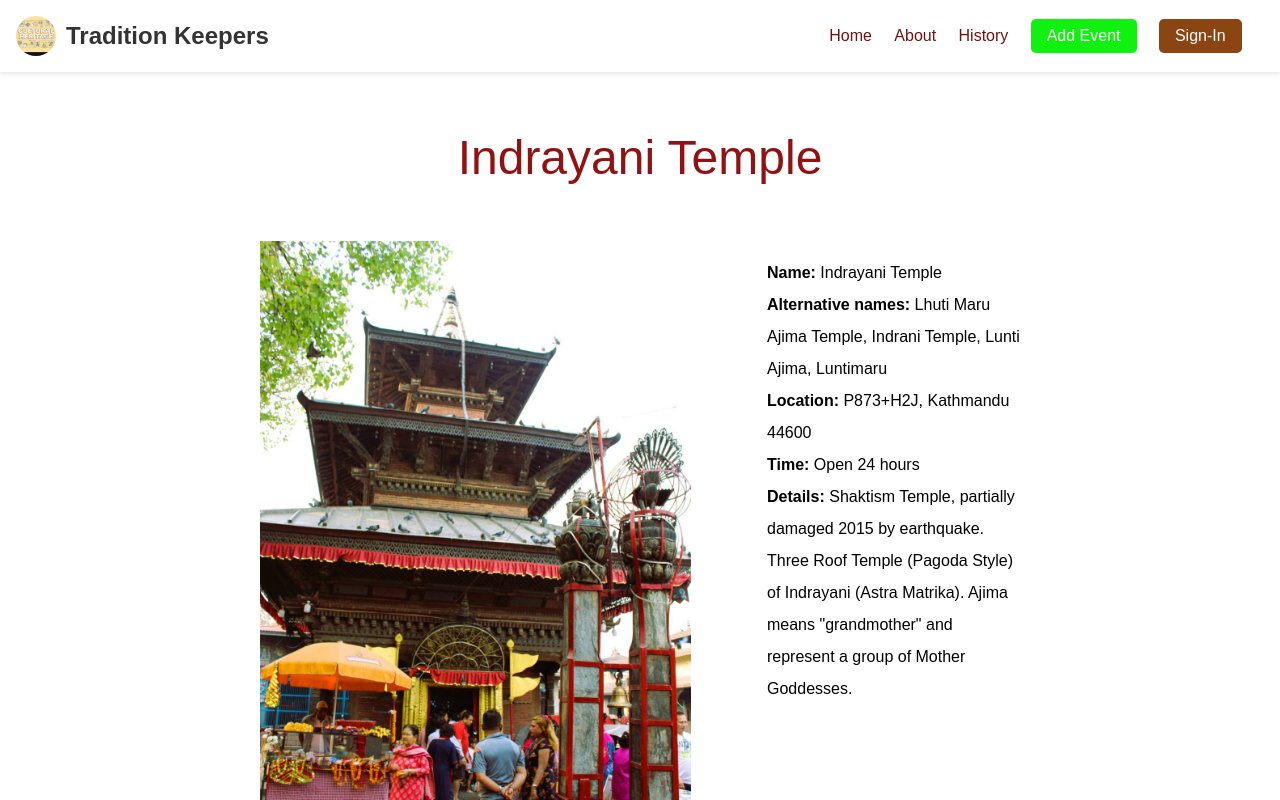
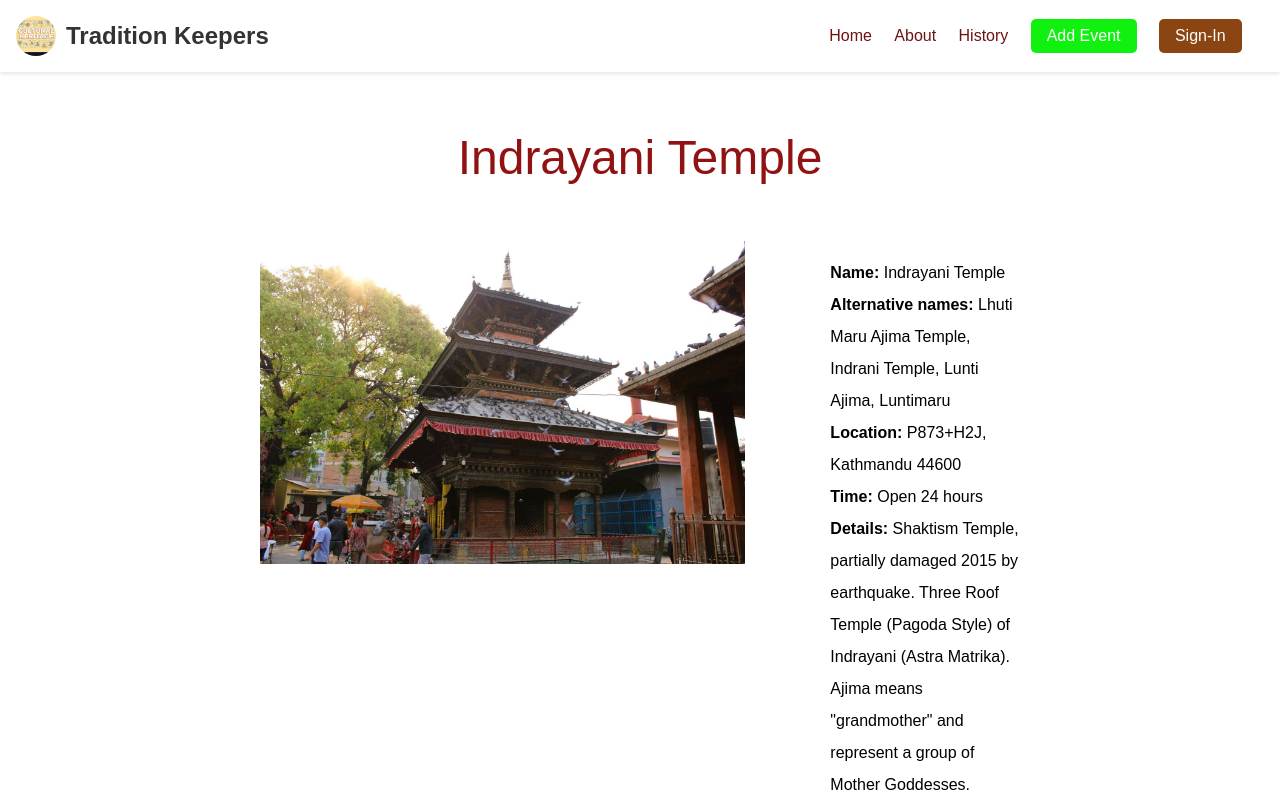
Before and after one commit to jyotiraut/TechLeader_Project, a React (Vite) app in the folder frontend/: page /indrayani_history in a window 1280 px wide. Shown: the top 800 px of the page. Built offline with nearby package versions, Linux system fonts and the light colour scheme.

Commit message:
Changed Picture

```diff
--- a/frontend/src/Components/history/history.jsx
+++ b/frontend/src/Components/history/history.jsx
@@ -12,7 +12,7 @@ const History = () => {
       </div>
       <div className="cards-container">
         <div className="card">
-          <img src="/src/Components/history/indrayani.jpg" alt="Indrayani Temple"/>
+          <img src="/src/Components/history/picind2.jpg" alt="Indrayani Temple"/>
           <div className="text">
           <p>
             <strong>Name:</strong> Indrayani Temple <br />
--- a/frontend/src/Components/history/indrayani_history.css
+++ b/frontend/src/Components/history/indrayani_history.css
@@ -19,7 +19,7 @@
   }
 
   .history-image img {
-    max-width: 85%;
+    max-width: 60%;
     height:fit-content;
   }
 
--- a/frontend/src/Components/history/indrayani_history.jsx
+++ b/frontend/src/Components/history/indrayani_history.jsx
@@ -7,7 +7,7 @@ const Indrayani_History = () => {
       <div className="history-heading">Indrayani Temple</div>
       <div className="history-content">
         <div className="history-image">
-          <img src="/src/Components/history/indrayani.jpg" alt="Indrayani Temple"/>
+          <img src="/src/Components/history/picind2.jpg" alt="Indrayani Temple"/>
         </div>
         <div className="history-description">
           <p>
```
Also changed, not shown: frontend/src/Components/history/picind2.jpg (added).
